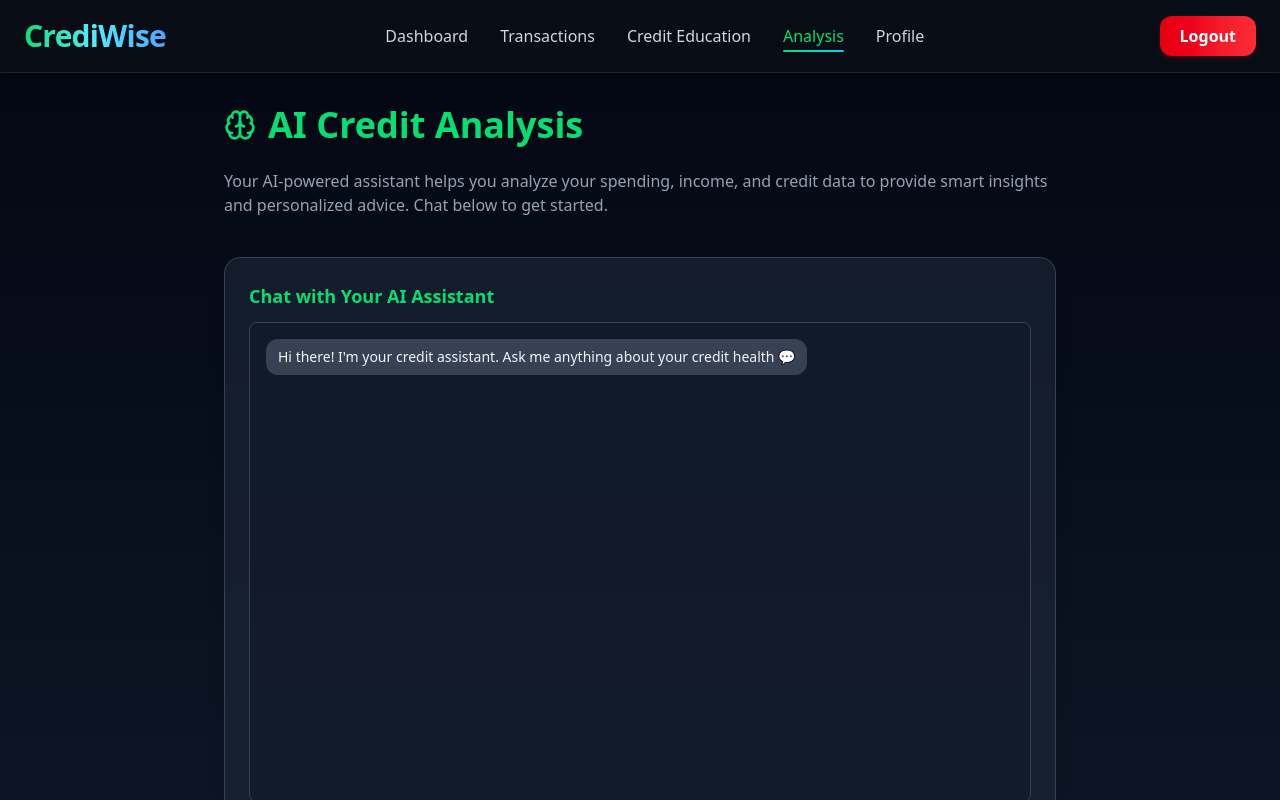
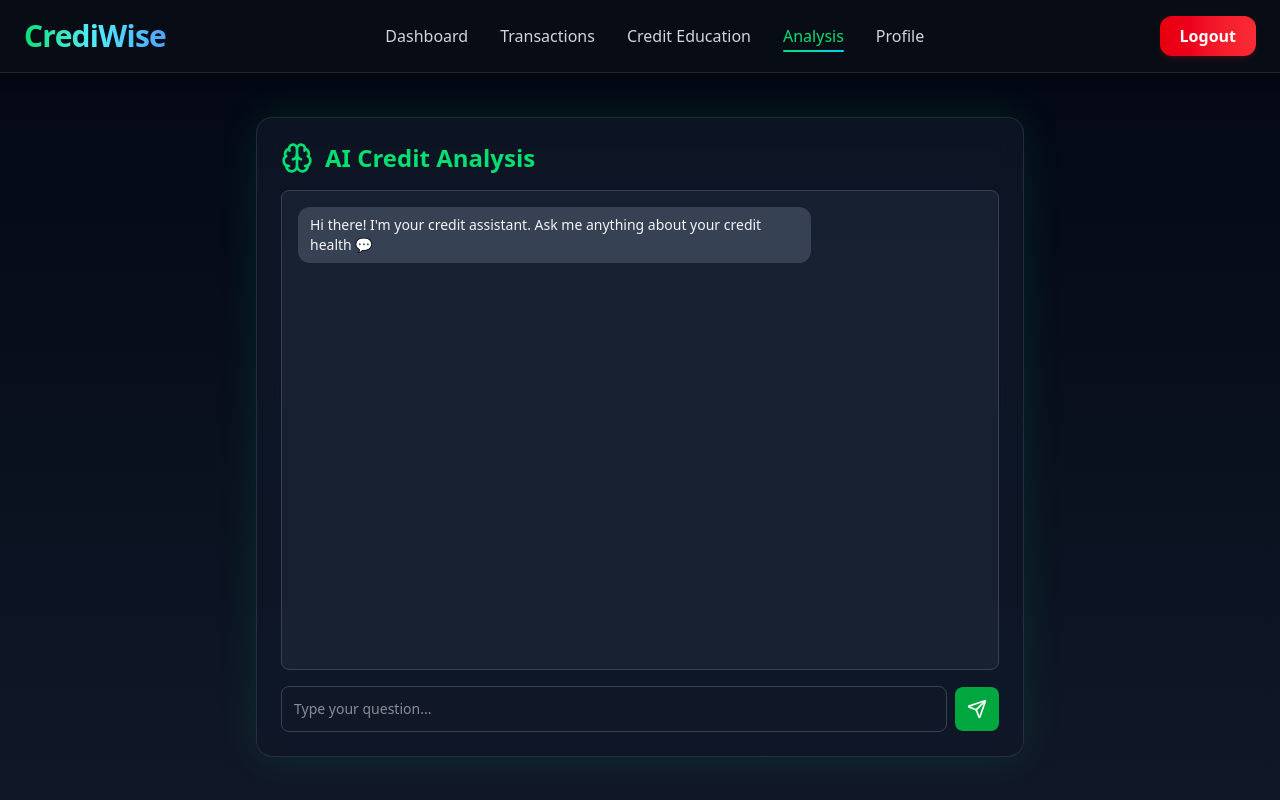
Before and after one commit to Saqib-Wali/Hack-A-Duck-2026, a React (Vite) app in the folder crediwise/: page /credit-analysis in a window 1280 px wide. Built offline with nearby package versions, Linux system fonts and the light colour scheme.

Commit message:
improve the ui

```diff
--- a/crediwise/src/pages/CreditAnalysis.jsx
+++ b/crediwise/src/pages/CreditAnalysis.jsx
@@ -1,18 +1,27 @@
-import { useEffect, useState } from "react";
+import { useEffect, useRef, useState } from "react";
 import Navbar from "../components/Navbar";
 import { Brain, Loader2, Send } from "lucide-react";
 
 export default function CreditAnalysis() {
   const [messages, setMessages] = useState([
-    { sender: "ai", text: "Hi there! I'm your credit assistant. Ask me anything about your credit health 💬" },
+    {
+      sender: "ai",
+      text: "Hi there! I'm your credit assistant. Ask me anything about your credit health 💬",
+    },
   ]);
   const [input, setInput] = useState("");
   const [sending, setSending] = useState(false);
+  const messagesEndRef = useRef(null);
+
+  // Auto-scroll to latest message
+  useEffect(() => {
+    messagesEndRef.current?.scrollIntoView({ behavior: "smooth" });
+  }, [messages]);
 
   const sendMessage = async () => {
     if (!input.trim()) return;
     const newMessage = { sender: "user", text: input };
-    setMessages(prev => [...prev, newMessage]);
+    setMessages((prev) => [...prev, newMessage]);
     setInput("");
     setSending(true);
 
@@ -24,44 +33,41 @@ export default function CreditAnalysis() {
         body: JSON.stringify({ message: input, email }),
       });
       const data = await res.json();
-      setMessages(prev => [
+      setMessages((prev) => [
         ...prev,
         { sender: "ai", text: data.reply || "Hmm, something went wrong." },
       ]);
     } catch (err) {
       console.error(err);
-      setMessages(prev => [...prev, { sender: "ai", text: "Error contacting AI server." }]);
+      setMessages((prev) => [
+        ...prev,
+        { sender: "ai", text: "Error contacting AI server." },
+      ]);
     }
     setSending(false);
   };
 
   return (
-    <div className="min-h-screen bg-gradient-to-b from-gray-950 to-gray-900 text-white flex flex-col overflow-y-auto">
+    <div className="min-h-screen bg-gradient-to-b from-gray-950 to-gray-900 text-white flex flex-col">
       {/* Navbar */}
       <div className="sticky top-0 z-50 bg-gray-950/80 backdrop-blur-md">
         <Navbar />
       </div>
 
-      {/* Main Content */}
-      <div className="flex-1 p-6 sm:p-8 max-w-4xl mx-auto w-full">
-        <h2 className="text-4xl font-bold mb-6 text-green-400 flex items-center gap-3">
-          <Brain className="w-8 h-8 text-green-400" />
-          AI Credit Analysis
-        </h2>
+      {/* Centered Main Container */}
+      <div className="flex flex-col items-center justify-center flex-grow px-4 py-10">
+        <div className="w-full max-w-3xl bg-gray-900/80 border border-white/10 rounded-2xl shadow-[0_0_40px_rgba(0,255,140,0.1)] backdrop-blur-lg p-6 flex flex-col h-[80vh]">
+          {/* Header */}
+          <div className="flex items-center gap-3 mb-4">
+            <Brain className="w-8 h-8 text-green-400" />
+            <h2 className="text-2xl font-bold text-green-400">
+              AI Credit Analysis
+            </h2>
+          </div>
 
-        <p className="text-gray-400 mb-10">
-          Your AI-powered assistant helps you analyze your spending, income, and credit data to provide
-          smart insights and personalized advice. Chat below to get started.
-        </p>
-
-        {/* ───── Chat Section ───── */}
-        <div className="bg-gray-800/60 rounded-2xl border border-gray-700 shadow-xl p-6 mb-12">
-          <h3 className="text-lg font-semibold text-green-400 mb-3">
-            Chat with Your AI Assistant
-          </h3>
-
+          {/* Chat Window */}
           <div
-            className="h-[60vh] overflow-y-auto bg-gray-900/60 rounded-lg p-4 border border-gray-700 mb-4
+            className="flex-1 overflow-y-auto bg-gray-800/60 rounded-lg p-4 border border-gray-700 mb-4
                        scrollbar-thin scrollbar-thumb-green-600 scrollbar-track-gray-800"
           >
             {messages.map((msg, i) => (
@@ -70,7 +76,7 @@ export default function CreditAnalysis() {
                 className={`mb-2 ${msg.sender === "user" ? "text-right" : "text-left"}`}
               >
                 <div
-                  className={`inline-block px-3 py-2 rounded-xl text-sm ${
+                  className={`inline-block px-3 py-2 rounded-xl text-sm max-w-[75%] break-words ${
                     msg.sender === "user"
                       ? "bg-green-600 text-white"
                       : "bg-gray-700 text-gray-100"
@@ -80,13 +86,15 @@ export default function CreditAnalysis() {
                 </div>
               </div>
             ))}
+            <div ref={messagesEndRef} />
           </div>
 
-          <div className="flex items-center gap-2 sticky bottom-0 bg-gray-800/60 p-2 rounded-lg">
+          {/* Input Box */}
+          <div className="flex items-center gap-2">
             <input
               value={input}
-              onChange={e => setInput(e.target.value)}
-              onKeyDown={e => e.key === "Enter" && sendMessage()}
+              onChange={(e) => setInput(e.target.value)}
+              onKeyDown={(e) => e.key === "Enter" && sendMessage()}
               placeholder="Type your question..."
               className="flex-grow bg-gray-900 text-white rounded-lg p-3 border border-gray-700
                          focus:outline-none focus:ring-2 focus:ring-green-500 text-sm"
```
